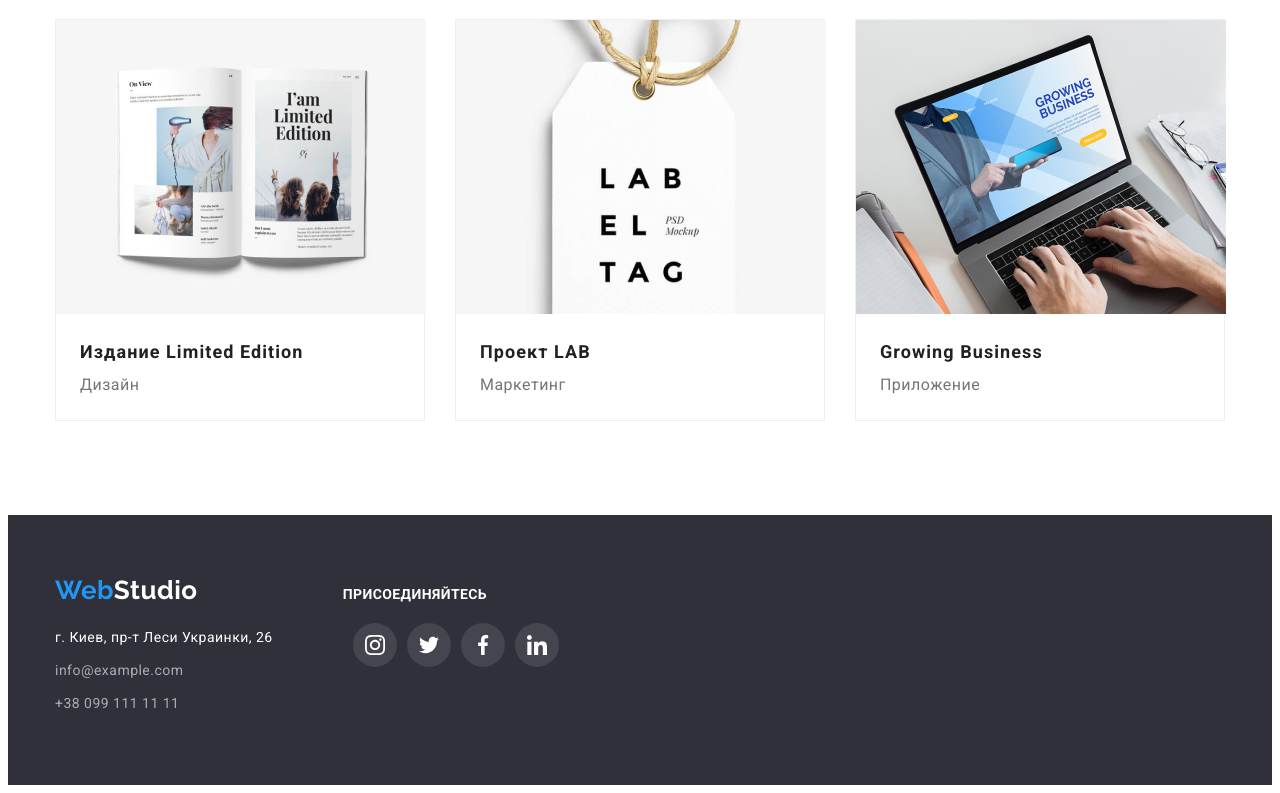
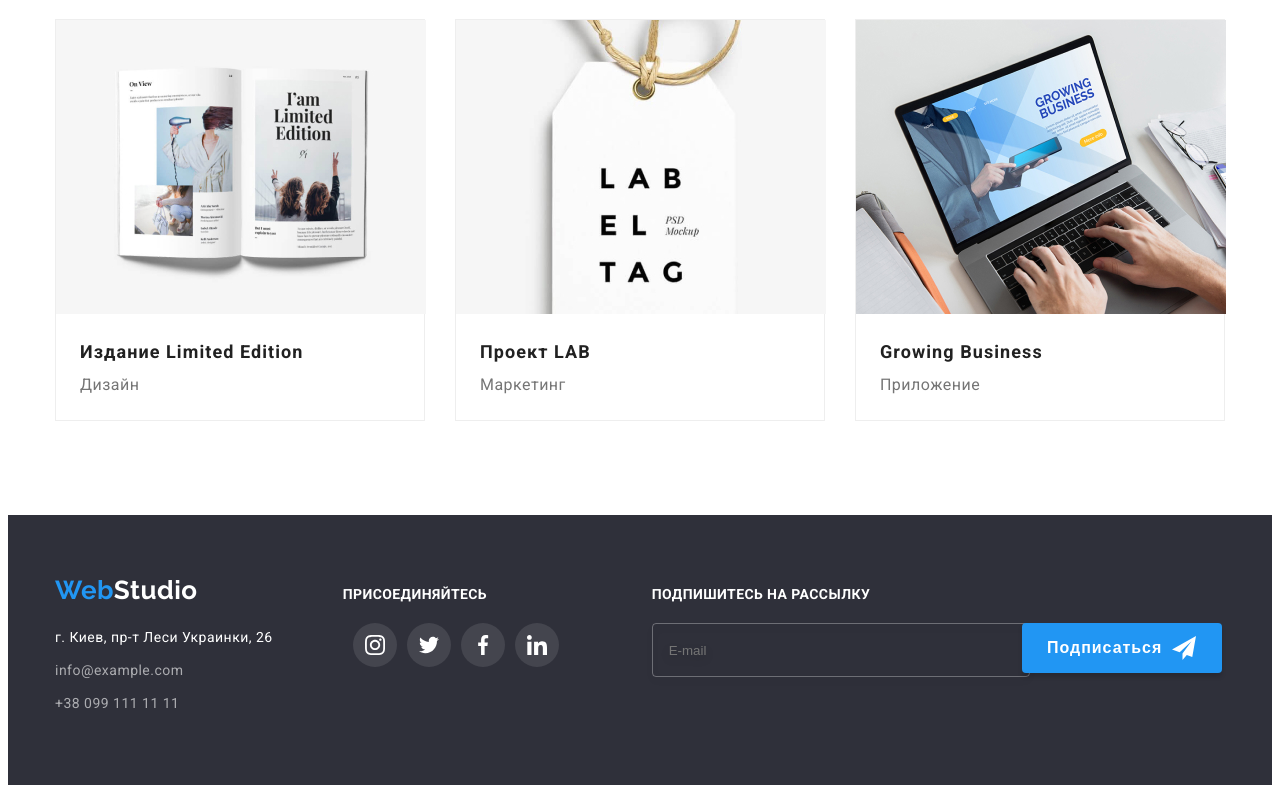
Before and after one commit to Helen7863/home-work-2, a plain HTML site: page portfolio.html in a window 1280 px wide. Shown: the part 1148-1941 px from the top of the page. Drawn offline with Linux system fonts and the light colour scheme.

Commit message:
испроавление ошибок

```diff
--- a/portfolio.html
+++ b/portfolio.html
@@ -326,6 +326,24 @@
             </li>
           </ul>
         </div>
+
+        <div class="footer-input">
+          <h2 class="footer-social-name">Подпишитесь на рассылку</h2>
+          <input
+            type="email"
+            class="footer-input-email"
+            placeholder="E-mail"
+            name="footer-email"
+            id="footer-email"
+          />
+          <button type="submit" class="footer-btn">
+            Подписаться<span>
+              <svg class="footer-email-icon" width="24" height="24">
+                <use href="imeges/icons.svg#icon-footer-email"></use>
+              </svg>
+            </span>
+          </button>
+        </div>
       </div>
     </footer>
   </body>
```
Also changed, not shown: index.html (+1 -1 lines).
